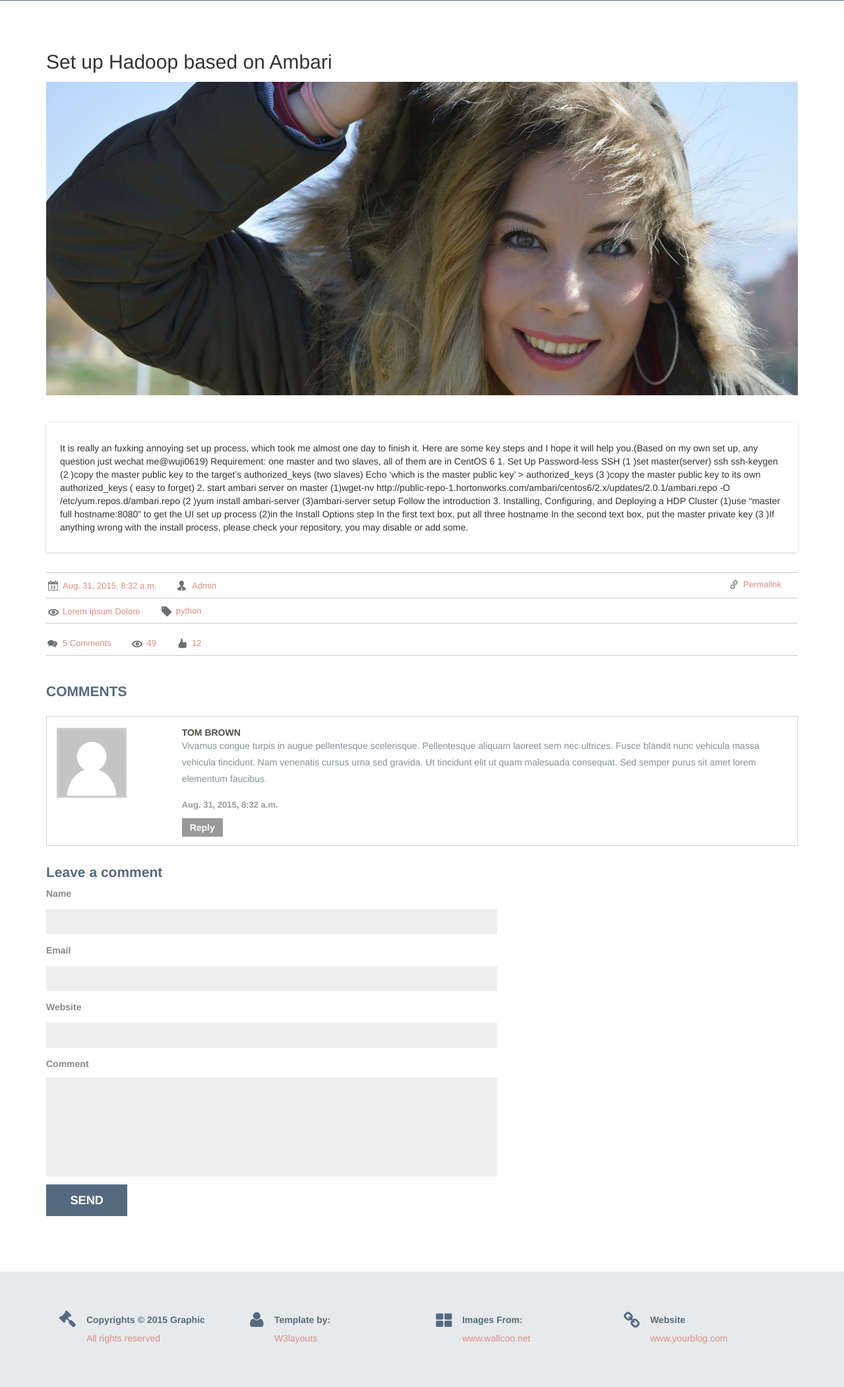
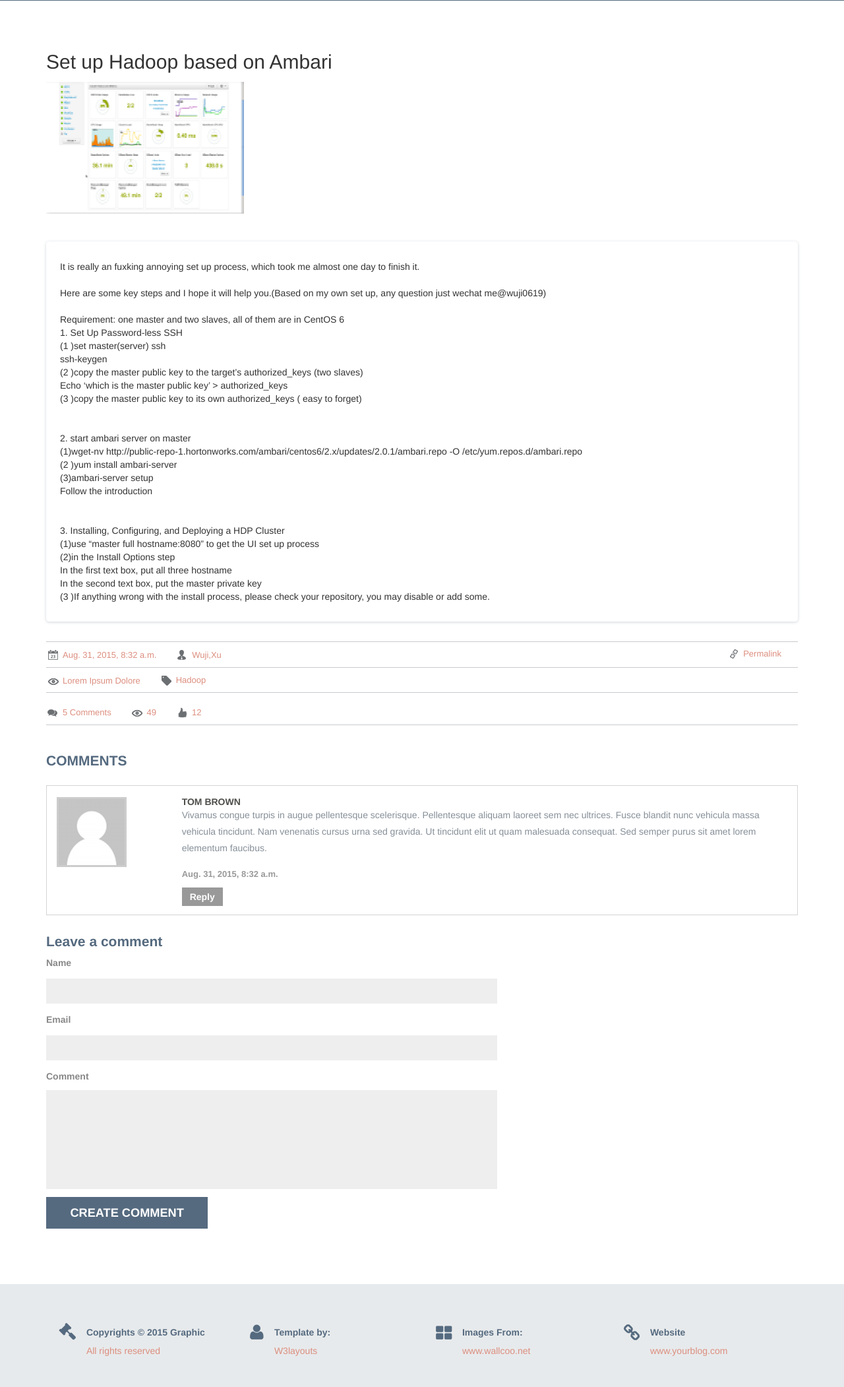
Before and after one commit to xuwuji/website-server, a Django app: page /coding/detail/1/ in a window 1280 px wide. Shown: the part 235-2337 px from the top of the page at 66% size. Run offline with Django 3.2, Linux system fonts and the light colour scheme; data comes from the database, SQL or seed files in the repository; parts of the project's set-up code (start-up, migrations or seed data) failed here and were passed over; some libraries are stand-ins or nearby versions.

Commit message:
update-9-8

```diff
--- a/coding/models.py
+++ b/coding/models.py
@@ -9,7 +9,8 @@
     introduction=models.TextField()
     content = models.TextField()
     tag= models.CharField(max_length=200)
-    image=models.ImageField(upload_to='coding_post_img_logo', blank=True)
+    logo=models.ImageField(upload_to='coding_post_logo', blank=True,default='0')
+    post_image=models.ImageField(upload_to='coding_post_img', blank=True,default='0')
     published_date = models.DateTimeField(
             blank=True, null=True)
 
@@ -19,3 +20,17 @@
 
     def __str__(self):
         return self.title
+
+
+class Comment(models.Model):
+    post= models.ForeignKey(Post, related_name='post_comment')
+    name=models.CharField(max_length=200)
+    email=models.CharField(max_length=200)
+    content=models.TextField()
+
+
+    def post(self):
+        self.save()
+
+    def __str__(self):
+        return post.title
--- a/coding/templates/coding/coding.html
+++ b/coding/templates/coding/coding.html
@@ -122,7 +122,7 @@
 									<div class="integer">
 										<h3>{{ post.title }}</h3>
 										<p class="adm">{{ post.published_date }}</p>
-										<a href="details.html"><img src="{{post.image.url}}" class="img-responsive" alt=""></a>
+										<a href="{% url "post_detail" pk=post.pk %}"><img src="{{post.logo.url}}" class="img-responsive" alt=""></a>
 										<p>{{ post.introduction }}</p>
 										<<a href="{% url "post_detail" pk=post.pk %}">Read More</a>
 									</div>
--- a/coding/templates/coding/detail.html
+++ b/coding/templates/coding/detail.html
@@ -80,15 +80,19 @@
 				<p><h2>{{ post.title }}</h2></p>
 			</div>
 			<div class="det_pic">
-				  <img src="images/img18.jpg" class="img-responsive" alt="">
+				  <img src="{{post.post_image.url}}" class="img-responsive" alt="">
 			</div>
 
 			<div class="det_text">
-				{{post.content}}
+				{{post.content|linebreaksbr}}
 			</div>
+
+
+
+
 			<ul class="links">
 				  		 <li><i class="date"> </i><span class="icon_text">{{post.published_date}}</span></li>
-				  		 <li><a href="#"><i class="admin"> </i><span class="icon_text">Admin</span></a></li>
+				  		 <li><a href="#"><i class="admin"> </i><span class="icon_text">Wuji,Xu</span></a></li>
 				  		 <li class="last"><a href="#"><i class="permalink"> </i><span class="icon_text">Permalink</span></a></li>
 				    </ul>
 					<ul class="links_middle">
@@ -100,6 +104,14 @@
 			  			<li><i class="views"> </i><span class="icon_text">49</span></li>
 			  			<li><i class="likes"> </i><span class="icon_text">12</span></li>
 		  		    </ul>
+
+
+
+
+
+
+
+
 			 <div class="comments1">
 								<h4>COMMENTS</h4>
 			  				<div class="comments-main">
@@ -123,26 +135,81 @@
 								</div>
 			  				</div>
 			<div class="lev">
+
+
+
+
+
+
+
+
+
 			<div class="leave">
 				<h4>Leave a comment</h4>
 				</div>
-				<form id="commentform">
-				    <label for="author">Name</label>
+				<form id="commentform" method="post" action="/coding/add_comment/">
+
+						    {% for field in form.visible_fields %}
+                			{{ field.errors }}
+                			{{ field }}
+            				{% endfor %}
+
+				    	<label for="author">Name</label>
+
+
+
 						<input id="author" name="author" type="text" value="" size="30" aria-required="true">
+
+
 						<label for="email">Email</label>
+
+
 						<input id="email" name="email" type="text" value="" size="30" aria-required="true">
-						<label for="url">Website</label>
-						<input id="url" name="url" type="text" value="" size="30">
+
+
 						<label for="comment">Comment</label>
+
+
 						<textarea></textarea>
 					 <div class="clearfix"></div>
-			           <input name="submit" type="submit" id="submit" value="Send">
+
+
+			           <input type="submit" name="submit" value="Create Comment" >
+
+
 					<div class="clearfix"></div>
-				   </form>
-				  </div>
+				</form>
+				</div>
+			</div>
 
-		</div>
+
+
+
+
+
+
+
+
+
+
 	</div>
+
+
+
+
+
+
+
+
+
+
+
+
+
+
+
+
+
 
 <!-- footer -->
 	<div class="footer">
--- a/coding/urls.py
+++ b/coding/urls.py
@@ -6,4 +6,5 @@
     url(r'^$', views.coding, name='coding'),
     #url(r'^detail', views.detail, name='detail'),
     url(r'^detail/(?P<pk>[0-9]+)/$', views.post_detail, name='post_detail'),
+    url(r'^add_comment/$', views.add_comment, name='add_comment'),
 ]
--- a/coding/views.py
+++ b/coding/views.py
@@ -2,6 +2,7 @@
 from django.utils import timezone
 from .models import Post
 from django.template import Context, Template
+from .forms import CommentForm
 # Create your views here.
 
 #coding index page view
@@ -30,3 +31,29 @@
 def post_detail(request, pk):
     post = get_object_or_404(Post, pk=pk)
     return render(request, 'coding/detail.html', {'post': post})
+
+from rango.forms import CategoryForm
+
+def add_comment(request):
+    # A HTTP POST?
+    if request.method == 'POST':
+        form = CommentForm(request.POST)
+
+        # Have we been provided with a valid form?
+        if form.is_valid():
+            # Save the new category to the database.
+            form.save(commit=True)
+
+            # Now call the index() view.
+            # The user will be shown the homepage.
+            return index(request)
+        else:
+            # The supplied form contained errors - just print them to the terminal.
+            print form.errors
+    else:
+        # If the request was not a POST, display the form to enter details.
+        form = CommentForm()
+
+    # Bad form (or form details), no form supplied...
+    # Render the form with error messages (if any).
+    return render(request, 'rango/add_category.html', {'form': form})
```
Also changed, not shown: coding/forms.py (added, +13 -0 lines), coding/migrations/0006_auto_20150908_1452.py (added), coding/migrations/0007_auto_20150908_1500.py (added), coding/migrations/0008_comment.py (added), db.sqlite3, media/coding_post_img/ambari.png (renamed from media/coding_post_img_logo/ambari.png), media/coding_post_logo/ambari.png (added).
